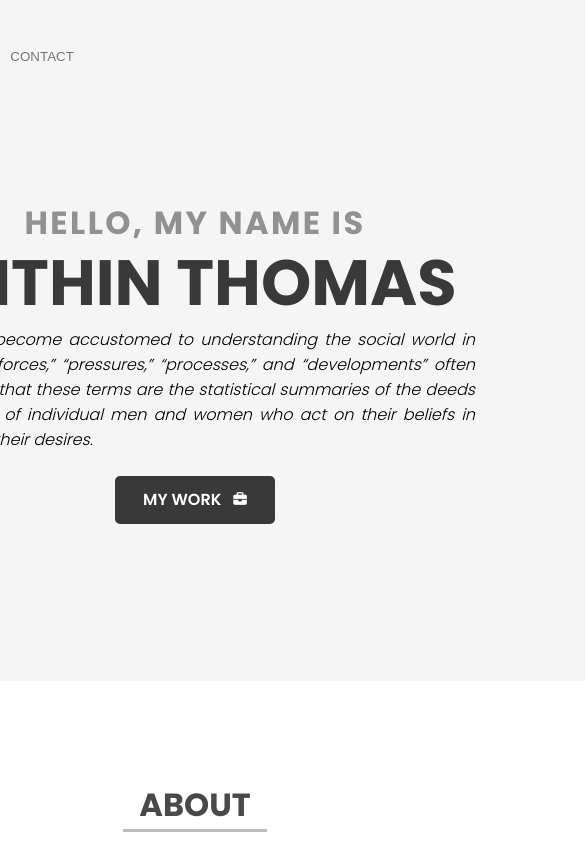
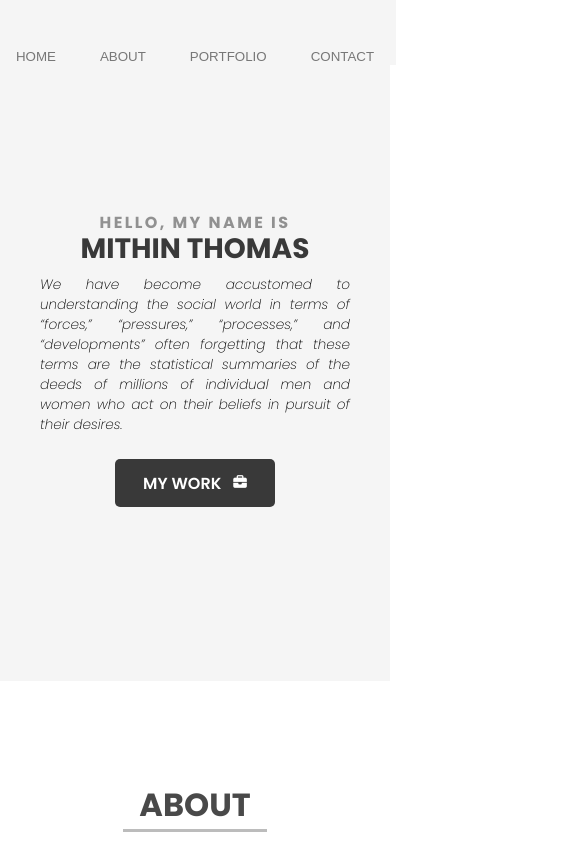
Before and after one commit to mithintv/dev-portfolio, a React (Create React App) app: page / in a window 390 px wide. Shown: the top 844 px of the page, 585 px wide, since content can reach past the window. Built offline with nearby package versions, Linux system fonts and the light colour scheme.

Commit message:
mobile fix and section 2 adjustment

```diff
--- a/src/components/About.js
+++ b/src/components/About.js
@@ -1,8 +1,22 @@
+import React, { useState, useEffect } from 'react';
+
 import Button from '../interface/Button';
 import Header from '../interface/Header';
 import classes from '../sass/modules/About.module.scss';
 
 const About = () => {
+
+  const [tablet, setTablet] = useState(false);
+
+  useEffect(() => {
+    const handleResize = () => {
+      if (window.innerWidth < 768) {
+        setTablet(true);
+      } else setTablet(false);
+    };
+    window.addEventListener('resize', handleResize);
+
+  }, []);
 
   return (
     <section>
@@ -13,7 +27,7 @@ const About = () => {
             <h3>Background</h3>
             <p className={classes.text}>I am currently a freelance Software Engineer splitting my time between client work and personal projects. I am passionate about making the world a more egalitarian place and frequently think about ideas and solutions which hopes to make that come to fruition.</p>
             <p className={classes.text}>When I am not coding, I am either writing a new screenplay or actively working on a film/commerical set. You can check out my film and production work <a href="https://mithin.tv">here</a>.</p>
-            <Button size='md'>DOWNLOAD RESUME <i class="fa-solid fa-file-arrow-down"></i></Button>
+            {!tablet && <Button size='md'>DOWNLOAD RESUME <i className="fa-solid fa-file-arrow-down"></i></Button>}
           </div>
           <div className={classes.skills}>
             <h3>Technologies</h3>
@@ -44,6 +58,7 @@ const About = () => {
               <p>VSCode</p>
             </div>
           </div>
+          {tablet && <Button size='md'>DOWNLOAD RESUME <i className="fa-solid fa-file-arrow-down"></i></Button>}
         </div>
       </div>
     </section>
--- a/src/components/Home.js
+++ b/src/components/Home.js
@@ -11,7 +11,7 @@ const Header = () => {
           <h3 className={classes.bannerLead}>HELLO, MY NAME IS</h3>
           <h1 className={classes.bannerTitle}>MITHIN THOMAS</h1>
           <blockquote className={classes.bannerQuote}>We have become accustomed to understanding the social world in terms of “forces,” “pressures,” “processes,” and “developments” often forgetting that these terms are the statistical summaries of the deeds of millions of individual men and women who act on their beliefs in pursuit of their desires.</blockquote>
-          <Button>MY WORK <i class="fa-solid fa-briefcase"></i></Button>
+          <Button>MY WORK <i className="fa-solid fa-briefcase"></i></Button>
         </div>
       </div>
     </section>
--- a/src/index.js
+++ b/src/index.js
@@ -1,7 +1,7 @@
 import React from 'react';
 import ReactDOM from 'react-dom/client';
 
-import './index.scss';
+import './sass/index.scss';
 
 import App from './App';
 import reportWebVitals from './reportWebVitals';
--- a/src/interface/Card.js
+++ b/src/interface/Card.js
@@ -4,14 +4,14 @@ const Card = () => {
 
   return (
     <div className='card'>
-      <img src='https://wp.regaltheme.com/mim/wp-content/uploads/2017/06/portfolio-5-1.jpg' />
+      <img alt='project' src='https://wp.regaltheme.com/mim/wp-content/uploads/2017/06/portfolio-5-1.jpg' />
       <div className='card-content'>
         <div className='card-header'>
           <h4>Wordle Leaderboard</h4>
           <div className='card-icons'>
-            <a href='https://github.com/mithin888/wordle-tracker'><i class="fa-brands fa-github"></i></a>
+            <a href='https://github.com/mithin888/wordle-tracker'><i className="fa-brands fa-github"></i></a>
             <a href='https://github.com/mithin888/wordle-tracker'>
-              <i class="fa-solid fa-arrow-up-right-from-square"></i>
+              <i className="fa-solid fa-arrow-up-right-from-square"></i>
             </a>
           </div>
         </div>
--- a/src/index.scss
+++ b/src/sass/index.scss
@@ -1,5 +1,5 @@
-@import url('https://fonts.googleapis.com/css2?family=Poppins:wght@300;400;500;600;700;800;900&family=Raleway:wght@400;500;600;700;900&display=swap');
-@import './sass/variables.scss';
+@import url('https://fonts.googleapis.com/css2?family=Poppins:ital,wght@0,100;0,200;0,300;0,400;0,500;0,600;0,700;0,800;0,900;1,100;1,200;1,300;1,400;1,500;1,600;1,700;1,800;1,900&family=Raleway:wght@400;500;600;700;900&display=swap');
+@import './variables.scss';
 
 
 html {
@@ -80,10 +80,6 @@ section.nav {
 }
 
 @include devices(laptop) {
-  section {
-    width: 107.22%;
-  }
-
   section>div {
     width: 1000px;
     margin: auto;
@@ -91,21 +87,21 @@ section.nav {
 }
 
 @include devices(tablet) {
-  section {
-    width: 193.1%;
+  section>div {
+    margin: auto;
   }
 
-  section>div {
-    margin: auto;
+  section>div>div {
+    margin: $body-margin-md;
   }
 }
 
 @include devices(mobile) {
-  section {
-    width: 257.1%;
-  }
-
   section>div {
     margin: auto;
   }
+
+  section>div>div {
+    margin: $body-margin-md;
+  }
 }
--- a/src/sass/modules/About.module.scss
+++ b/src/sass/modules/About.module.scss
@@ -61,20 +61,24 @@
   }
 }
 
-@include devices(laptop) {
-  .about {
-    margin: auto;
-
-    .skills {
-      display: flex;
-      flex-direction: row;
-      flex-wrap: wrap;
-    }
-  }
-}
 
 @include devices(tablet) {
   .about {
+    .body {
+      display: flex;
+      flex-direction: column;
+      justify-content: center;
+      align-items: center;
+      text-align: center;
+
+      .background {
+        display: flex;
+        flex-direction: column;
+        justify-content: center;
+        align-items: center;
+        text-align: center;
+        padding-right: 0rem;
+
         .skills {
           display: flex;
           flex-direction: column;
@@ -83,3 +87,5 @@
         }
       }
     }
+  }
+}
--- a/src/sass/modules/Home.module.scss
+++ b/src/sass/modules/Home.module.scss
@@ -35,11 +35,10 @@ section {
     .bannerQuote {
       margin: 0.5rem 0 0rem 0;
       font-family: 'Poppins', sans-serif;
-      font-weight: 300;
+      font-weight: 200;
       font-style: italic;
       font-size: 0.85rem;
-      text-align: justify;
-      width: 30em;
+      width: 35rem;
     }
   }
 }
@@ -53,7 +52,6 @@ section {
   }
 
   .bannerQuote {
-    width: 22.5rem;
     margin-top: 0.33rem;
   }
 }
@@ -66,19 +64,18 @@ section {
       align-items: center;
 
       .bannerLead {
-        font-size: 2rem;
-        line-height: 2.5rem;
+        font-size: 1.45rem;
       }
 
       .bannerTitle {
-        font-size: 4rem;
-        line-height: 4rem;
+        font-size: 2.5rem;
+        line-height: 3rem;
         margin: 0.25rem 0;
       }
 
       .bannerQuote {
-        font-size: 1.15rem;
-        width: 35rem;
+        text-align: justify;
+        width: 97.5%;
       }
     }
   }
@@ -92,19 +89,18 @@ section {
       align-items: center;
 
       .bannerLead {
-        font-size: 2rem;
-        line-height: 2.5rem;
+        font-size: 1rem;
       }
 
       .bannerTitle {
-        font-size: 4rem;
-        line-height: 4rem;
+        font-size: 1.75rem;
+        line-height: 1.75rem;
         margin: 0.25rem 0;
       }
 
       .bannerQuote {
-        font-size: 1rem;
-        width: 35rem;
+        text-align: justify;
+        width: 100%;
       }
     }
   }
--- a/src/sass/variables.scss
+++ b/src/sass/variables.scss
@@ -10,6 +10,7 @@ $background-color-l1: #f5f5f5;
 $background-color-l2: #fff;
 
 $body-margin: 0 5rem 0 5rem;
+$body-margin-md: 0 2.5rem 0 2.5rem;
 
 $button-color: #393939;
 $button-color-hover: #000000;
```
Lines whose indentation alone changed are shown as unchanged.
